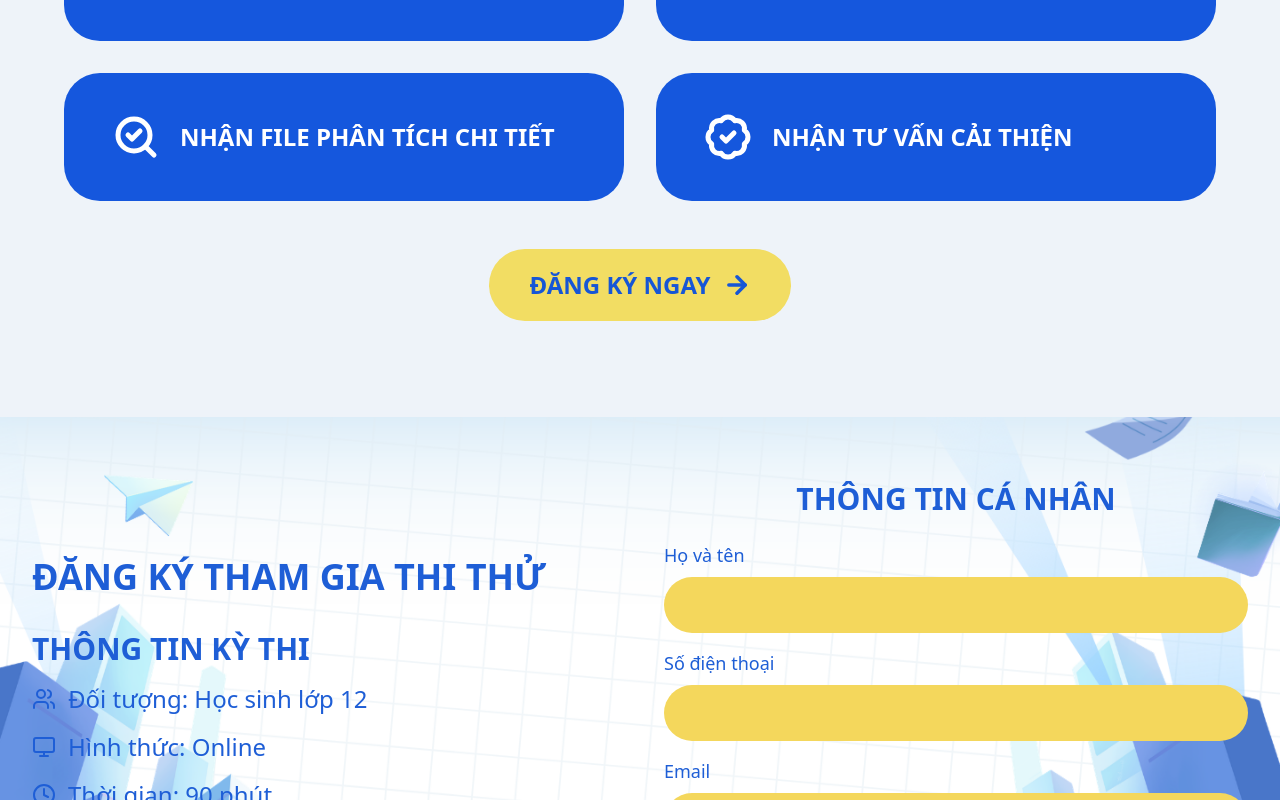
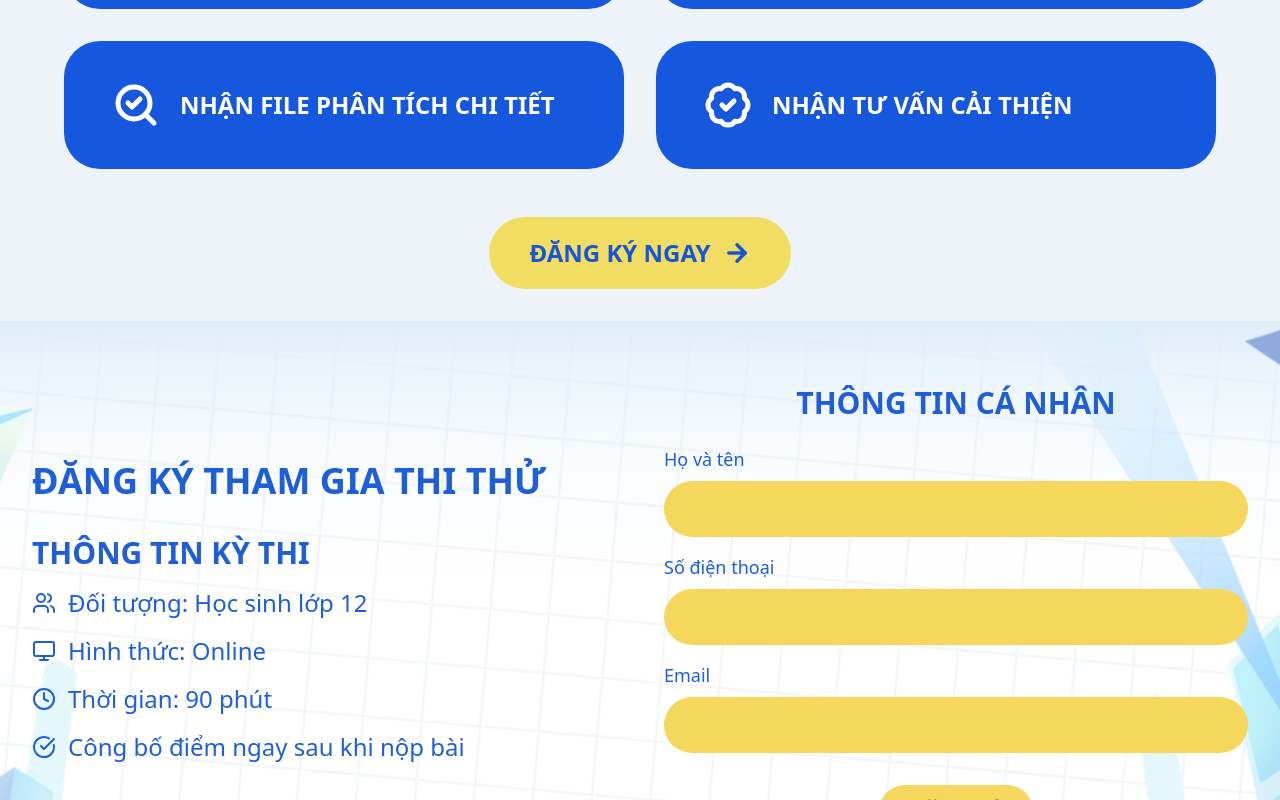
Before and after one commit to Dinhvanphamviet/dangkithithu, a Next.js app: page / in a window 1280 px wide. Shown: the part 2000-2800 px from the top of the page. Built offline with nearby package versions, Linux system fonts and the light colour scheme.

Commit message:
Fix: UI UX smooth

```diff
--- a/src/app/page.tsx
+++ b/src/app/page.tsx
@@ -33,7 +33,8 @@ type FormData = z.infer<typeof schema>;
 export default function Home() {
   const [submitted, setSubmitted] = useState(false);
   const [isSubmitting, setIsSubmitting] = useState(false);
-  const FACEBOOK_PAGE_URL = "https://www.facebook.com/profile.php?id=61579516583941";
+  const FACEBOOK_PAGE_URL =
+    "https://www.facebook.com/profile.php?id=61579516583941";
 
   const {
     register,
@@ -54,6 +55,7 @@ export default function Home() {
     if (data.website) return;
 
     setIsSubmitting(true);
+
     try {
       const response = await fetch("/api/register", {
         method: "POST",
@@ -72,7 +74,6 @@ export default function Home() {
       }
 
       toast.success("Đăng ký thành công 🎉");
-
       setSubmitted(true);
       reset();
     } catch (error: any) {
@@ -86,8 +87,8 @@ export default function Home() {
   };
 
   return (
-    <div className="min-h-screen bg-white text-slate-900">
-      <main>
+    <div className="flex min-h-screen flex-col bg-white text-slate-900">
+      <main className="flex-1">
         <section className="relative w-full overflow-hidden bg-white">
           <div className="bg-[#0E55D8] px-4 py-5 sm:py-6">
             <div className="mx-auto flex max-w-7xl items-center justify-center gap-3 text-center text-white">
@@ -101,7 +102,7 @@ export default function Home() {
           </div>
         </section>
 
-        <section className="relative w-full h-[520px] md:h-auto overflow-hidden">
+        <section className="relative w-full overflow-hidden h-[520px] md:h-auto">
           <img
             src="/banner.png"
             alt="banner"
@@ -130,40 +131,38 @@ export default function Home() {
           </div>
         </section>
 
-        <section className="w-full bg-[#F3F7FB] py-20 px-6">
-          <div className="max-w-6xl mx-auto text-center">
-            {/* Title */}
-            <h2 className="text-3xl md:text-4xl font-extrabold text-[#1E5ED6] uppercase">
+        <section className="w-full bg-[#F3F7FB] px-6 py-20">
+          <div className="mx-auto max-w-6xl text-center">
+            <h2 className="text-3xl font-extrabold uppercase text-[#1E5ED6] md:text-4xl">
               HỆ THỐNG LUYỆN THI TIÊU CHUẨN
             </h2>
 
-            <p className="mt-4 text-lg md:text-xl text-[#1E5ED6]">
+            <p className="mt-4 text-lg text-[#1E5ED6] md:text-xl">
               Đề thi được xây dựng bám sát định hướng ra đề của Bộ Giáo dục và
               Đào tạo Việt Nam:
             </p>
 
-            {/* Boxes */}
-            <div className="mt-12 grid grid-cols-2 sm:grid-cols-2 lg:grid-cols-4 gap-6">
-              <div className="bg-[#1656D6] text-white font-bold rounded-[28px] py-10 px-6 text-center text-lg md:text-xl">
+            <div className="mt-12 grid grid-cols-2 gap-6 sm:grid-cols-2 lg:grid-cols-4">
+              <div className="rounded-[28px] bg-[#1656D6] px-6 py-10 text-center text-lg font-bold text-white md:text-xl">
                 ĐÚNG CHUẨN <br /> CẤU TRÚC ĐỀ THI
               </div>
 
-              <div className="bg-[#1656D6] text-white font-bold rounded-[28px] py-10 px-6 text-center text-lg md:text-xl">
+              <div className="rounded-[28px] bg-[#1656D6] px-6 py-10 text-center text-lg font-bold text-white md:text-xl">
                 PHÂN BỔ <br /> THEO 4 MỨC ĐỘ
               </div>
 
-              <div className="bg-[#1656D6] text-white font-bold rounded-[28px] py-10 px-6 text-center text-lg md:text-xl">
+              <div className="rounded-[28px] bg-[#1656D6] px-6 py-10 text-center text-lg font-bold text-white md:text-xl">
                 CÂU HỎI CHỌN LỌC <br /> PHÂN BỔ RÕ RÀNG
               </div>
 
-              <div className="bg-[#1656D6] text-white font-bold rounded-[28px] py-10 px-6 text-center text-lg md:text-xl">
+              <div className="rounded-[28px] bg-[#1656D6] px-6 py-10 text-center text-lg font-bold text-white md:text-xl">
                 BÁM SÁT CHUYÊN ĐỀ <br /> TRỌNG TÂM
               </div>
             </div>
           </div>
         </section>
 
-        <section className="w-full bg-[#ffffff] px-6 py-16 md:px-10 md:py-24">
+        <section className="w-full bg-white px-6 py-16 md:px-10 md:py-24">
           <div className="mx-auto grid max-w-7xl items-stretch gap-10 lg:grid-cols-2">
             <div className="flex h-full">
               <div className="flex w-full flex-col justify-center text-[#1656D6]">
@@ -236,8 +235,7 @@ export default function Home() {
           </div>
         </section>
 
-
-        <section className="w-full bg-[#EEF3F9] px-6 py-20 md:px-10 md:py-24">
+        <section className="w-full bg-[#EEF3F9] px-6 pt-14 pb-6 md:px-10 md:pt-16 md:pb-8">
           <div className="mx-auto max-w-7xl">
             <div className="text-center text-[#1656D6]">
               <h2 className="text-3xl font-extrabold uppercase md:text-4xl">
@@ -301,29 +299,21 @@ export default function Home() {
           </div>
         </section>
 
-
-        <section
-          id="registration-form"
-          className="relative w-full min-h-[860px] overflow-hidden md:min-h-0"
-        >
-          {/* Mobile background */}
+        <section id="registration-form" className="relative w-full overflow-hidden">
           <img
             src="/form.png"
             alt="banner"
             className="absolute inset-0 h-full w-full object-cover object-[62%_center] md:hidden"
           />
 
-          {/* Desktop background */}
           <img
             src="/form.png"
             alt="banner"
-            className="hidden w-full h-auto md:block"
+            className="absolute inset-0 hidden h-full w-full object-cover md:block"
           />
 
-          {/* Content */}
-          <div className="relative z-10 md:absolute md:inset-0">
-            <div className="mx-auto grid w-full max-w-7xl gap-10 px-6 py-12 md:h-full md:px-8 md:py-16 lg:grid-cols-2 lg:items-center lg:gap-12">
-              {/* LEFT */}
+          <div className="relative z-10">
+            <div className="mx-auto grid w-full max-w-7xl gap-10 px-6 py-12 md:px-8 md:py-16 lg:grid-cols-2 lg:items-center lg:gap-12">
               <div className="text-[#1E5ED6]">
                 <h2 className="text-3xl font-extrabold uppercase leading-tight md:text-4xl">
                   ĐĂNG KÝ THAM GIA THI THỬ
@@ -362,7 +352,6 @@ export default function Home() {
                 </ul>
               </div>
 
-              {/* RIGHT */}
               <div className="text-[#1E5ED6]">
                 {!submitted ? (
                   <>
@@ -370,10 +359,7 @@ export default function Home() {
                       THÔNG TIN CÁ NHÂN
                     </h3>
 
-      <form
-        onSubmit={handleSubmit(onSubmit)}
-        className="mt-6 space-y-4"
-      >
+                    <form onSubmit={handleSubmit(onSubmit)} className="mt-6 space-y-4">
                       <div
                         className="absolute -left-[9999px] opacity-0"
                         aria-hidden="true"
@@ -393,7 +379,7 @@ export default function Home() {
                         <input
                           type="text"
                           {...register("fullName")}
-            className="w-full rounded-full bg-[#F4D75C] px-6 py-3 md:py-4 outline-none"
+                          className="w-full rounded-full bg-[#F4D75C] px-6 py-3 outline-none md:py-4"
                         />
                         {errors.fullName && (
                           <p className="mt-1 text-sm text-red-600">
@@ -409,7 +395,7 @@ export default function Home() {
                         <input
                           type="tel"
                           {...register("phone")}
-            className="w-full rounded-full bg-[#F4D75C] px-6 py-3 md:py-4 outline-none"
+                          className="w-full rounded-full bg-[#F4D75C] px-6 py-3 outline-none md:py-4"
                         />
                         {errors.phone && (
                           <p className="mt-1 text-sm text-red-600">
@@ -425,7 +411,7 @@ export default function Home() {
                         <input
                           type="email"
                           {...register("email")}
-            className="w-full rounded-full bg-[#F4D75C] px-6 py-3 md:py-4 outline-none"
+                          className="w-full rounded-full bg-[#F4D75C] px-6 py-3 outline-none md:py-4"
                         />
                         {errors.email && (
                           <p className="mt-1 text-sm text-red-600">
@@ -438,7 +424,7 @@ export default function Home() {
                         <button
                           type="submit"
                           disabled={isSubmitting}
-            className="rounded-full bg-[#F4D75C] px-8 py-3 text-lg font-bold text-[#1E5ED6] transition hover:scale-105 md:text-xl disabled:opacity-70"
+                          className="rounded-full bg-[#F4D75C] px-8 py-3 text-lg font-bold text-[#1E5ED6] transition hover:scale-105 disabled:opacity-70 md:text-xl"
                         >
                           {isSubmitting ? "ĐANG GỬI..." : "ĐĂNG KÝ"}
                         </button>
@@ -456,14 +442,16 @@ export default function Home() {
                     </h3>
 
                     <p className="mt-4 text-base leading-relaxed md:text-lg">
-        Chúc mừng bạn đã đăng ký tham gia kỳ thi thử THPT môn Toán 2026.
+                      Chúc mừng bạn đã đăng ký tham gia kỳ thi thử THPT môn Toán
+                      2026.
                       <br />
-        Ban tổ chức sẽ sớm gửi thông tin chi tiết đến bạn qua email hoặc số điện thoại.
+                      Ban tổ chức sẽ sớm gửi thông tin chi tiết đến bạn qua email
+                      hoặc số điện thoại.
                     </p>
 
                     <p className="mt-4 text-base font-semibold leading-relaxed md:text-lg">
-        Đừng quên follow fanpage Facebook để cập nhật lịch thi, tài liệu ôn tập
-        và các thông báo mới nhất nhé.
+                      Đừng quên follow fanpage Facebook để cập nhật lịch thi, tài
+                      liệu ôn tập và các thông báo mới nhất nhé.
                     </p>
 
                     <div className="mt-8 flex flex-col items-center justify-center gap-4 sm:flex-row">
@@ -492,7 +480,7 @@ export default function Home() {
         </section>
       </main>
 
-      <footer className="bg-gradient-to-b from-[#0E55D8] to-[#1D73E8] px-4 py-33">
+      <footer className="bg-gradient-to-b from-[#0E55D8] to-[#1D73E8] px-4 py-20">
         <div className="mx-auto flex max-w-7xl items-center justify-center gap-3 text-center text-white">
           <div className="flex h-11 w-11 items-center justify-center rounded-full bg-white/10 backdrop-blur-sm">
             <GraduationCap className="h-6 w-6" />
```
Lines whose indentation alone changed are shown as unchanged.
